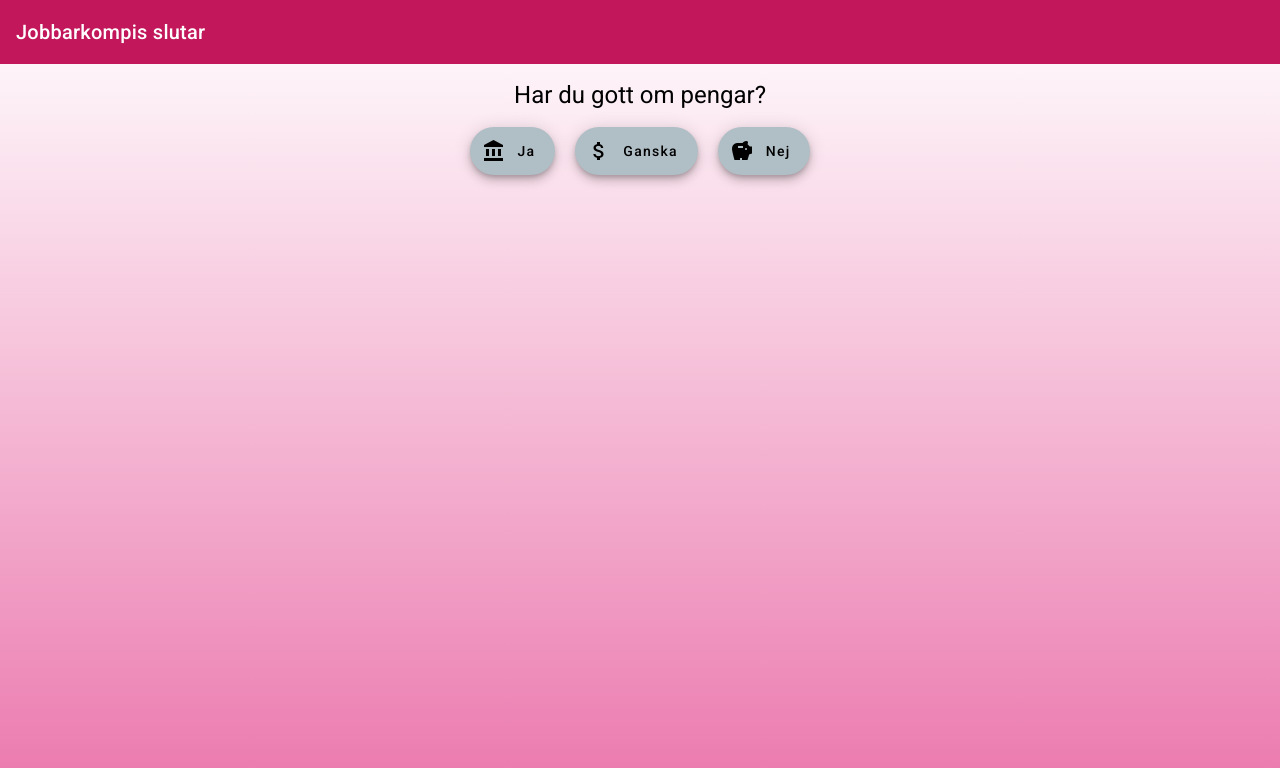
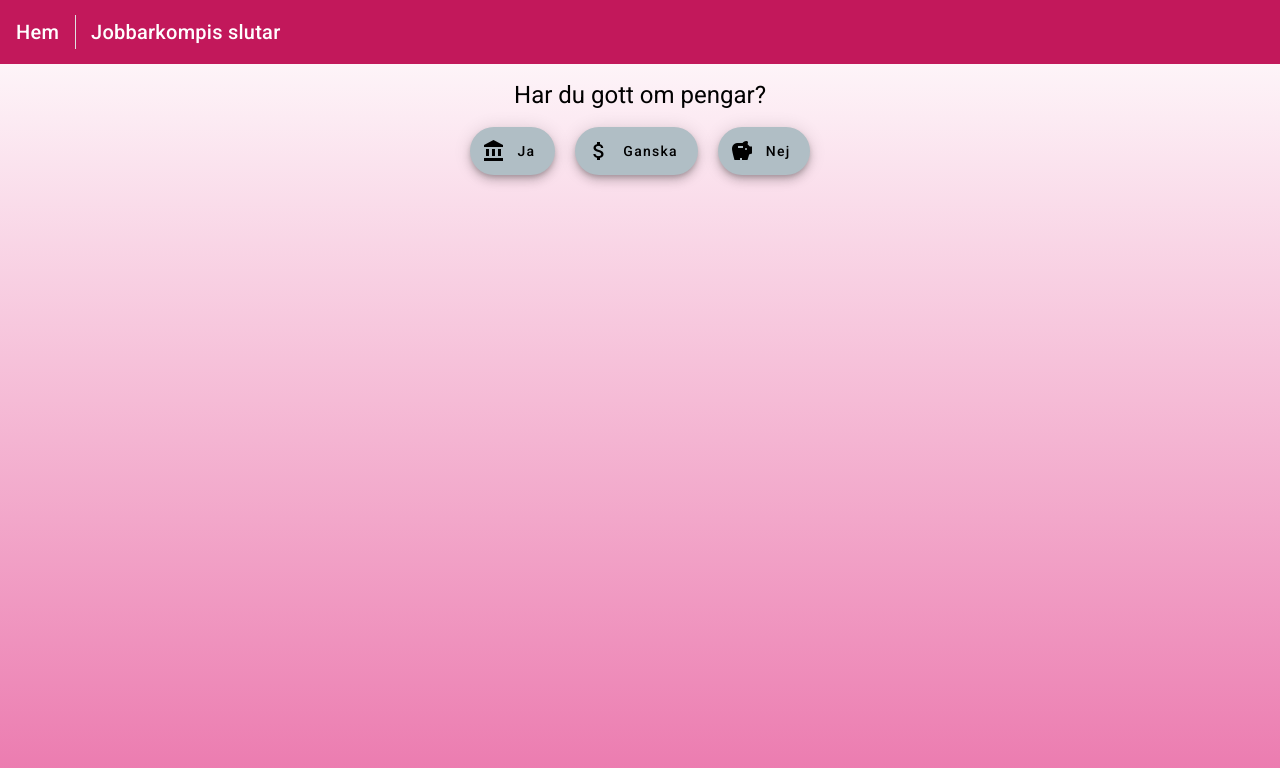
Before and after one commit to smoksnes/how-much2, an Angular app in the folder How-Much/: page /flows/1 in a window 1280 px wide. Shown: the top 768 px of the page. Built offline with nearby package versions, Linux system fonts and the light colour scheme.

Commit message:
decoration

```diff
--- a/How-Much/src/app/components/flow/flow-item/flow-item.component.html
+++ b/How-Much/src/app/components/flow/flow-item/flow-item.component.html
@@ -1,5 +1,9 @@
   <mat-toolbar color="primary">
-    <span>{{flow().name}}</span>
+    <mat-toolbar-row class="toolbar-row">
+      <span><a href="/">Hem</a></span>
+      <span class="spacer"></span>
+      <span>{{flow().name}}</span>
+  </mat-toolbar-row>
   </mat-toolbar>
 
   <ng-container *ngIf="!finished(); else showResults">
--- a/How-Much/src/app/components/flow/flow-item/flow-item.component.scss
+++ b/How-Much/src/app/components/flow/flow-item/flow-item.component.scss
@@ -1,3 +1,15 @@
 .question-container{
     padding-top: 15px;
 }
+
+.toolbar-row {
+    display: flex;
+    gap: 15px;
+    .spacer {
+        display: inline-block; /* Ensure the span is treated as a box */
+        width: 1px; /* Set a width */
+        height: calc(100% - 30px);  /* Set a height */
+        border-right: 1px solid #e0e0e0;
+        display: inline-flex;
+    }
+}
--- a/How-Much/src/app/components/flow/flow-item/flow-item.component.ts
+++ b/How-Much/src/app/components/flow/flow-item/flow-item.component.ts
@@ -7,7 +7,7 @@ import { MatChipsModule } from '@angular/material/chips';
 import { MatDividerModule } from '@angular/material/divider';
 import { MatIconModule } from '@angular/material/icon';
 import {MatGridListModule} from '@angular/material/grid-list';
-import { RouterLink } from '@angular/router';
+import { RouterLink, RouterModule } from '@angular/router';
 import { CommonModule, NgFor } from '@angular/common';
 import { QuestionComponent } from "../../question/question.component";
 import IQuestion from "../../../interfaces/question";
@@ -27,6 +27,7 @@ import { ReactionWrapperComponent } from "../../reaction-wrapper/reaction-wrappe
     CommonModule,
     QuestionsComponent,
     ResultsComponent,
+    RouterModule,
     ReactionWrapperComponent],
     selector: 'flow-item',
     templateUrl: './flow-item.component.html',
--- a/How-Much/src/styles.scss
+++ b/How-Much/src/styles.scss
@@ -8,6 +8,15 @@
 html, body {
   height: 100%;
 }
+
+a, a:visited, a:hover, a:active {
+  color: inherit;
+  text-decoration: none;
+  &:hover {
+    text-decoration: underline;
+  }
+}
+
 body {
   margin: 0; font-family: Roboto, "Helvetica Neue", sans-serif;
   background: linear-gradient(to bottom, white 0%, #eb77ad 100%);
```
